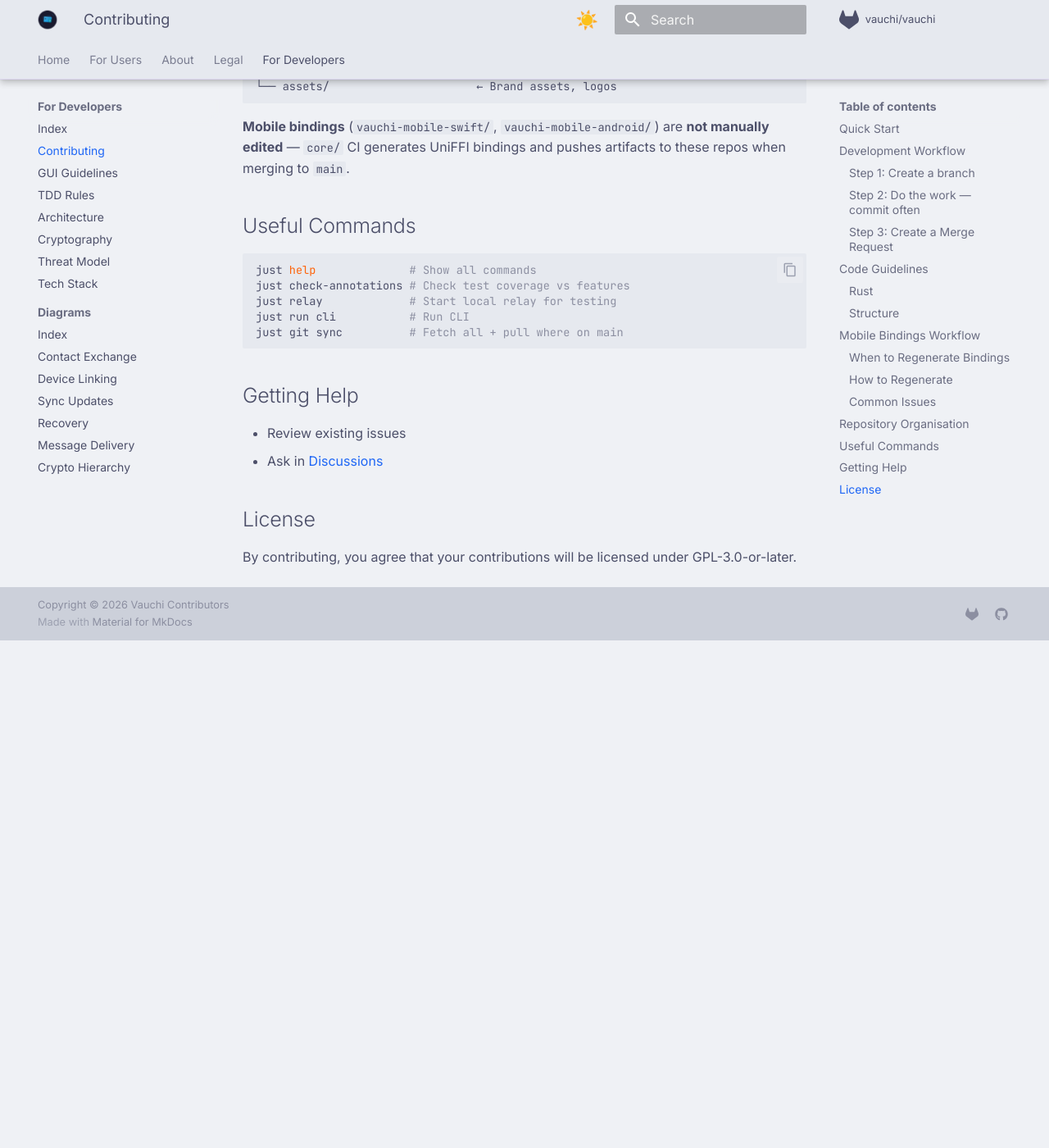
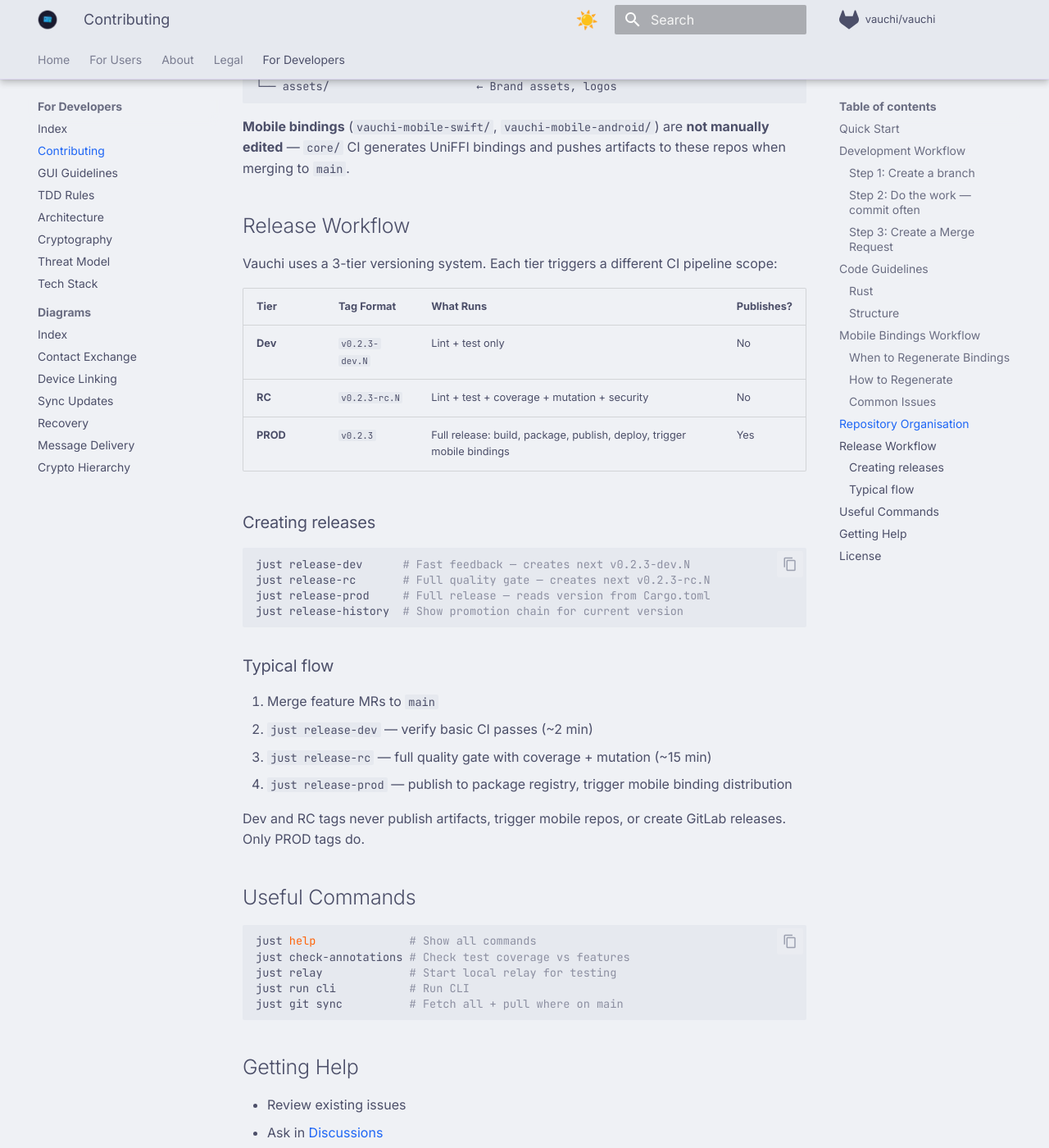
Before and after one commit to vauchi/docs, an MkDocs documentation site: the page built from docs/developers/contributing.md, in a window 1280 px wide and 1400 px high, scrolled down 4359 px. Shown: the whole window at 82% size. Built offline with MkDocs 1.6.1 and Material for MkDocs 9.7.7, drawn with Linux system fonts in a browser that asks for light colours; comment, search, counter and statistics services are not loaded; before the commit the page ends 5140 px from its top, so only the background shows below that.

Commit message:
docs: add release workflow section to contributing guide
Documents the 3-tier versioning (dev/RC/PROD) and just recipes.

Co-Authored-By: Claude Opus 4.6 <noreply@anthropic.com>

````diff
--- a/docs/developers/contributing.md
+++ b/docs/developers/contributing.md
@@ -191,6 +191,34 @@ vauchi/                          ← root repo (justfile, CI config)
 
 **Mobile bindings** (`vauchi-mobile-swift/`, `vauchi-mobile-android/`) are **not manually edited** — `core/` CI generates UniFFI bindings and pushes artifacts to these repos when merging to `main`.
 
+## Release Workflow
+
+Vauchi uses a 3-tier versioning system. Each tier triggers a different CI pipeline scope:
+
+| Tier | Tag Format | What Runs | Publishes? |
+|------|-----------|-----------|------------|
+| **Dev** | `v0.2.3-dev.N` | Lint + test only | No |
+| **RC** | `v0.2.3-rc.N` | Lint + test + coverage + mutation + security | No |
+| **PROD** | `v0.2.3` | Full release: build, package, publish, deploy, trigger mobile bindings | Yes |
+
+### Creating releases
+
+```bash
+just release-dev      # Fast feedback — creates next v0.2.3-dev.N
+just release-rc       # Full quality gate — creates next v0.2.3-rc.N
+just release-prod     # Full release — reads version from Cargo.toml
+just release-history  # Show promotion chain for current version
+```
+
+### Typical flow
+
+1. Merge feature MRs to `main`
+2. `just release-dev` — verify basic CI passes (~2 min)
+3. `just release-rc` — full quality gate with coverage + mutation (~15 min)
+4. `just release-prod` — publish to package registry, trigger mobile binding distribution
+
+Dev and RC tags never publish artifacts, trigger mobile repos, or create GitLab releases. Only PROD tags do.
+
 ## Useful Commands
 
 ```bash
````
